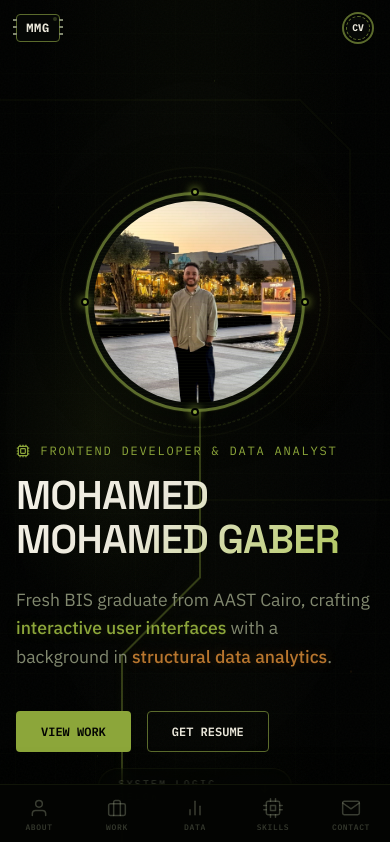
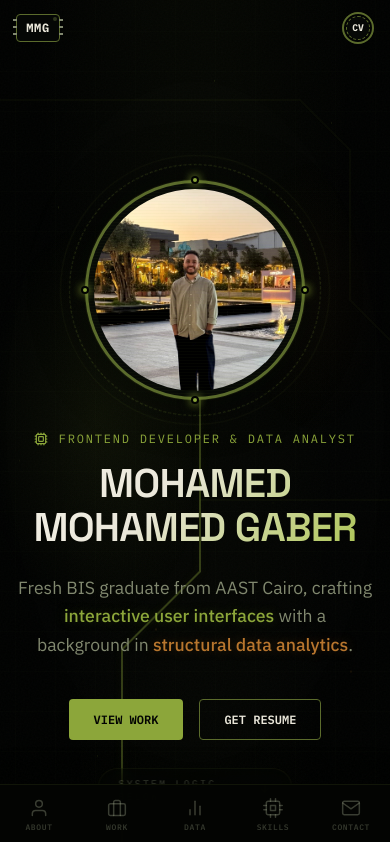
Before and after one commit to MohamedGaberJR/Mo-Portfolio, a React (Vite) app: page / in a window 390 px wide. Shown: the top 842 px of the page. Built offline with nearby package versions, Linux system fonts and the light colour scheme.

Commit message:
feat: implement styling for hero section and navigation bar components

```diff
--- a/src/components/Hero.css
+++ b/src/components/Hero.css
@@ -1,5 +1,5 @@
 .hero-section {
-  min-height: 100vh;
+  min-height: 100dvh;
   display: flex;
   align-items: center;
   position: relative;
@@ -60,7 +60,7 @@
   display: flex;
   flex-direction: column;
   justify-content: center;
-  min-height: calc(100vh - 170px);
+  min-height: calc(100dvh - 170px);
 }
 
 /* Terminal Boot Styling */
@@ -402,6 +402,25 @@
     left: 50%;
     top: 0;
   }
+
+  .hero-section {
+    padding-top: 76px;
+  }
+
+  .hero-main {
+    text-align: center;
+    display: flex;
+    flex-direction: column;
+    align-items: center;
+  }
+
+  .hero-eyebrow-container {
+    justify-content: center;
+  }
+
+  .hero-actions {
+    justify-content: center;
+  }
 }
 
 /* Scroll indicator — sleek capsule design */
--- a/src/components/Nav.css
+++ b/src/components/Nav.css
@@ -190,8 +190,8 @@
     box-shadow: 0 -4px 30px rgba(0, 0, 0, 0.35);
     justify-content: space-around;
     align-items: stretch;
-    height: 60px;
-    padding-bottom: env(safe-area-inset-bottom, 0);
+    height: calc(60px + env(safe-area-inset-bottom, 0px));
+    padding-bottom: env(safe-area-inset-bottom, 0px);
   }
 
   /* Scale down the top header MMG logo and CV button */
--- a/src/index.css
+++ b/src/index.css
@@ -19,7 +19,7 @@ html {
 }
 
 body {
-  min-height: 100vh;
+  min-height: 100dvh;
   position: relative;
   overflow-x: hidden;
   background-color: var(--bg-base);
@@ -57,7 +57,7 @@ body::after {
 
 @media (max-width: 767px) {
   body {
-    padding-bottom: 80px;
+    padding-bottom: calc(76px + env(safe-area-inset-bottom, 0px));
   }
 }
 
```
